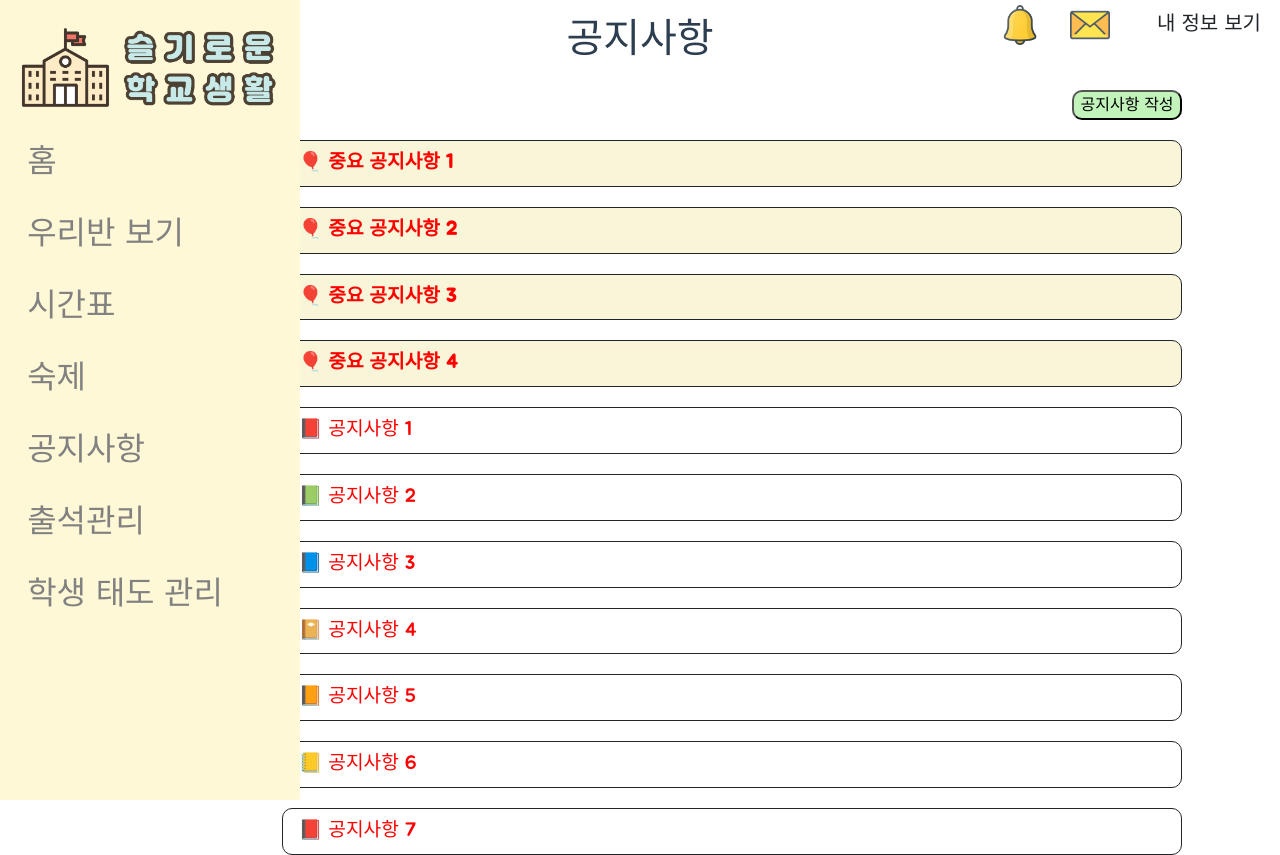
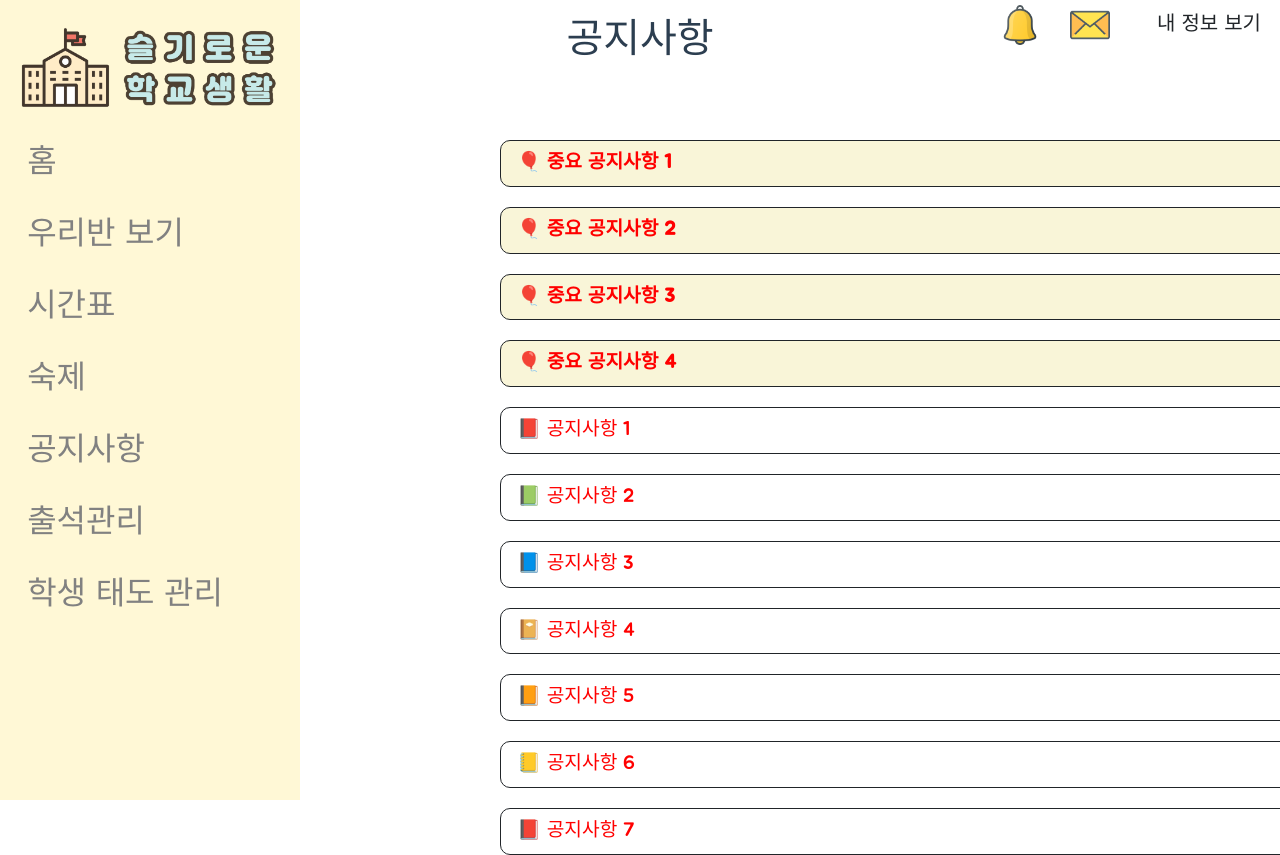
Before and after one commit to Jeong-Heui-Jin/wise_school, a Vue app in the folder frontend/: page /notice in a window 1280 px wide. Shown: the top 855 px of the page. After the commit the page ends 800 px from the top, so only its background shows below. Built offline with nearby package versions, Linux system fonts and the light colour scheme; a web font is replaced by a local one.

Commit message:
Update data(perPage, currentPage)

```diff
--- a/frontend/src/views/AfterLogin/Notice.vue
+++ b/frontend/src/views/AfterLogin/Notice.vue
@@ -62,7 +62,8 @@ export default {
   name: "Notice",
   data() {
     return {
-      // fields: [{ key: "name", label: "wa" }],
+      perPage: 7,
+      currentPage: 1,
       important_items: [
         { name: "중요 공지사항 1" },
         { name: "중요 공지사항 2" },
@@ -135,7 +136,7 @@ export default {
 }
 
 #listForm {
-  position: absolute;
+  position: fixed;
   left: 500px;
   top: 90px;
   max-width: 900px;
@@ -145,12 +146,6 @@ export default {
   border-radius: 10px;
   /* padding: 100; */
   background-color: white;
-}
-
-#listForm {
-  position: absolute;
-  top: 90px;
-  left: 22%;
 }
 
 #listForm #textNoticeImportant {
```
